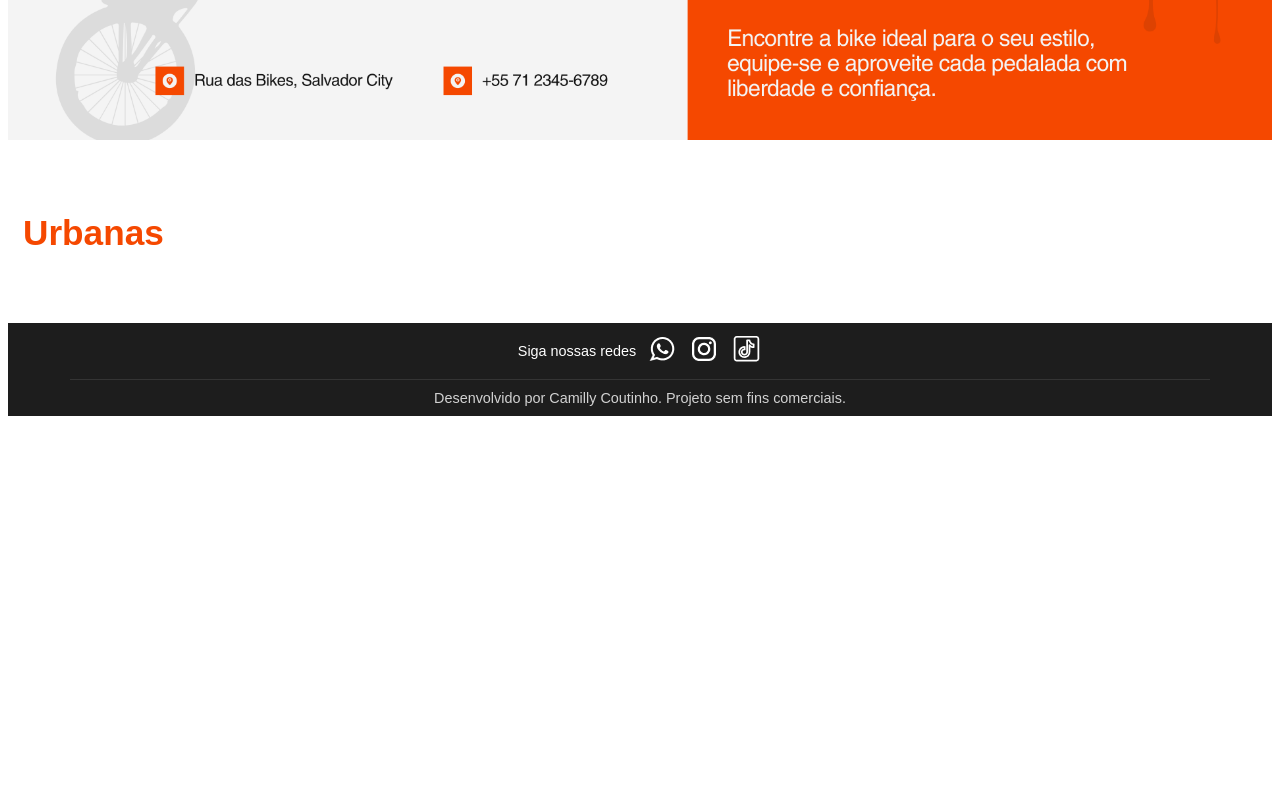
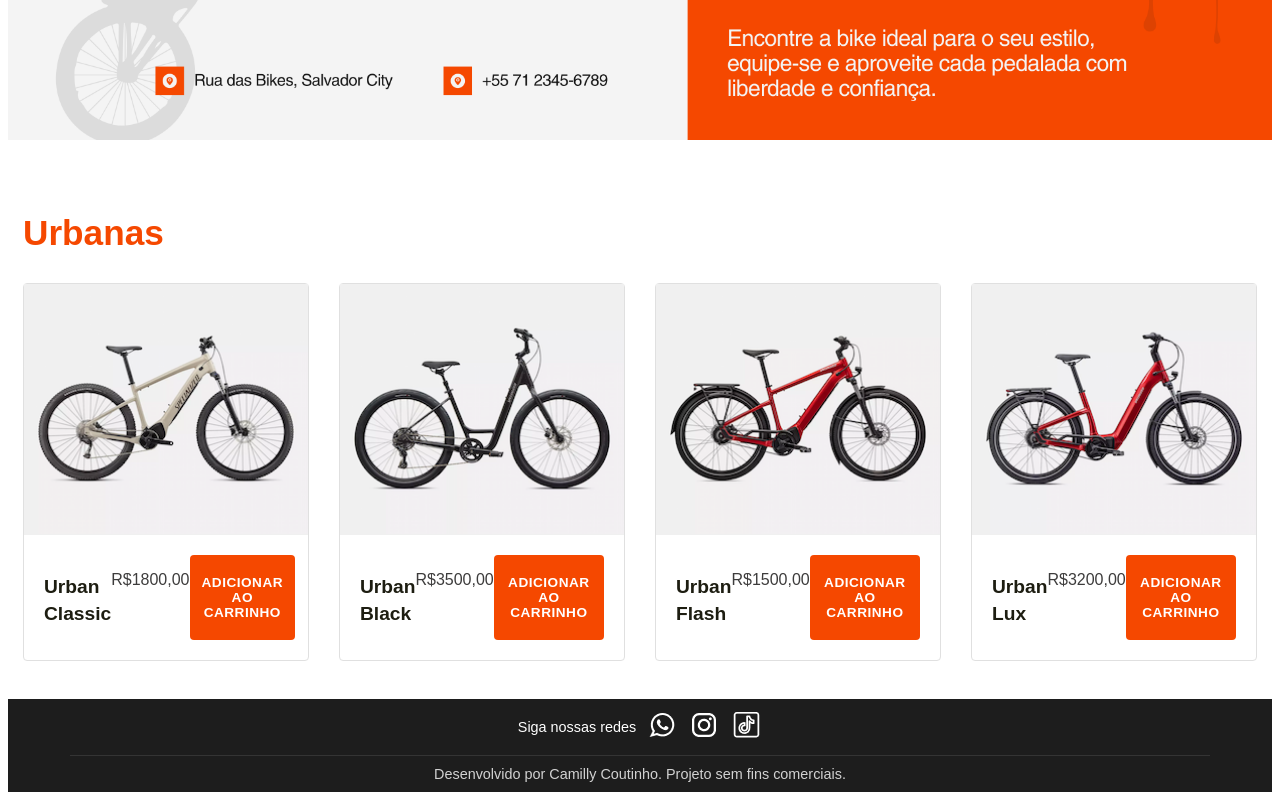
Before and after one commit to camillycsantos-ship-it/proj-bikepro, an Angular app: page / in a window 1280 px wide. Shown: the part 475-1275 px from the top of the page. Before the commit the page ends 899 px from the top, so only its background shows below. Built offline with nearby package versions, Linux system fonts and the light colour scheme.

Commit message:
Produtos e  Home-Page

```diff
--- a/src/app/components/home-page/home-page.css
+++ b/src/app/components/home-page/home-page.css
@@ -16,3 +16,32 @@
     margin-bottom: 30px;
     padding-left: 15px;
 }
+
+.banner{
+    width: 100%;
+}
+
+
+.products-container{
+    padding: 40px 0;
+    width: 100%;
+    max-width: 1320px;
+    margin: 0 auto;
+}
+
+
+.section-title{
+    font-family: sans-serif;
+    color: #f54800;
+    font-size: 2.2rem;
+    margin-bottom: 30px;
+    padding-left: 15px;
+}
+
+
+.grid{
+    display: grid;
+    grid-template-columns: repeat(auto-fill, minmax(280px, 1fr));
+    gap: 30px;
+    padding: 0 15px;
+}
--- a/src/app/components/home-page/home-page.html
+++ b/src/app/components/home-page/home-page.html
@@ -1,4 +1,10 @@
 <img class="banner" src="assets/imagens/banner.png" alt="Banner Principal"/>
 <section class="products-container">
     <h2 class="section-title">Urbanas</h2>
+    <div class="grid">
+        <app-product-card [product]="urbanaBege"></app-product-card>
+        <app-product-card [product]="urbanaPreta"></app-product-card>
+        <app-product-card [product]="urbanaVermelha"></app-product-card>
+        <app-product-card [product]="urbanaVinho"></app-product-card>
+    </div>
 </section>
--- a/src/app/components/home-page/home-page.ts
+++ b/src/app/components/home-page/home-page.ts
@@ -1,9 +1,42 @@
 import { Component } from '@angular/core';
+import { ProductCard } from '../product-card/product-card';
+import { Product } from '../../interfaces/product';
 
 @Component({
-  imports: [],
+  imports: [ProductCard],
   selector: 'app-home-page',
   styleUrl: './home-page.css',
   templateUrl: './home-page.html',
 })
-export class HomePage {}
+
+export class HomePage {
+
+  urbanaBege: Product = {
+    id: 1,
+    title: 'Urban Classic',
+    price: 1800.0,
+    image: 'assets/imagens/urbanas/urbana-bege.png',
+  };
+
+  urbanaPreta: Product = {
+    id: 2,
+    title: 'Urban Black',
+    price: 3500.0,
+    image: 'assets/imagens/urbanas/urbana-preta.png',
+  };
+
+  urbanaVermelha: Product = {
+    id: 3,
+    title: 'Urban Flash',
+    price: 1500.0,
+    image: 'assets/imagens/urbanas/urbana-vermelha.png',
+  };
+
+  urbanaVinho: Product = {
+    id: 4,
+    title: 'Urban Lux',
+    price: 3200.0,
+    image: 'assets/imagens/urbanas/urbana-vinho.png',
+  };
+
+}
--- a/src/app/components/product-card/product-card.css
+++ b/src/app/components/product-card/product-card.css
@@ -0,0 +1,75 @@
+/* O Card */
+.card {
+  border: 1px solid #e0e0e0; /* Borda sutil */
+  border-radius: 4px; /* Leve arredondamento */
+    background: white;
+    display: flex;
+    flex-direction: column;
+    transition: transform 0.2s;
+  height: 100%; /* Ensure card takes full height of grid cell */
+}
+
+
+.card:hover {
+  transform: translateY(-5px); /* Efeito suave ao passar o mouse */
+    box-shadow: 0 10px 20px rgba(0,0,0,0.1);
+}
+
+
+/* Área da Imagem com o fundo ondulado simulado */
+.card-image-container {
+    height: 250px;
+    border-bottom: 1px solid #f0f0f0;
+    background-size: cover;
+    background-position: center;
+    background-repeat: no-repeat;
+}
+
+
+/* Conteúdo do Texto */
+.card-content {
+    padding: 20px;
+    display: flex;
+    lex-direction: column;
+  flex-grow: 1; /* Faz o conteúdo ocupar a altura disponível */
+    justify-content: space-between;
+}
+
+
+.card-title {
+    font-family: sans-serif;
+    font-size: 1.2rem;
+    color: #1d1d11;
+    margin-bottom: 10px;
+    line-height: 1.4;
+}
+
+
+.card-price {
+    font-family: sans-serif;
+    font-size: 1rem;
+    color: #3d3c3c;
+    margin-bottom: 20px;
+}
+
+
+/* Botão */
+.btn-add {
+    font-family: sans-serif;
+    background-color: #f54800;
+    color: white;
+    border: none;
+    padding: 12px;
+    width: 100%;
+    border-radius: 4px;
+    font-weight: 700;
+    font-size: 0.85rem;
+    cursor: pointer;
+    letter-spacing: 0.5px;
+    transition: background-color 0.2s;
+}
+
+
+.btn-add:hover {
+    background-color: #942d01;
+}
--- a/src/app/components/product-card/product-card.html
+++ b/src/app/components/product-card/product-card.html
@@ -1,9 +1,9 @@
-< class="card">
-    <div class="card-image-container" [style.background-image] = "'url(' +product().image + ')'" role="img">
+<div class="card">
+    <div class="card-image-container" [style.background-image] = "'url(' +product().image + ')'"[attr.aria-label]="product().title" role="img">
     </div>
     <div class="card-content">
-        <h3 class="card-title">{{ product().title}}</h3>
+        <h3 class="card-title">{{ product().title }}</h3>
         <p class="card-price">R${{ product().price.toFixed(2).replace('.',',')}}</p>
-        <button class="btn-add">Adicionar ao carrinho</button>
+        <button class="btn-add">ADICIONAR AO CARRINHO</button>
     </div>
 </div>
```
